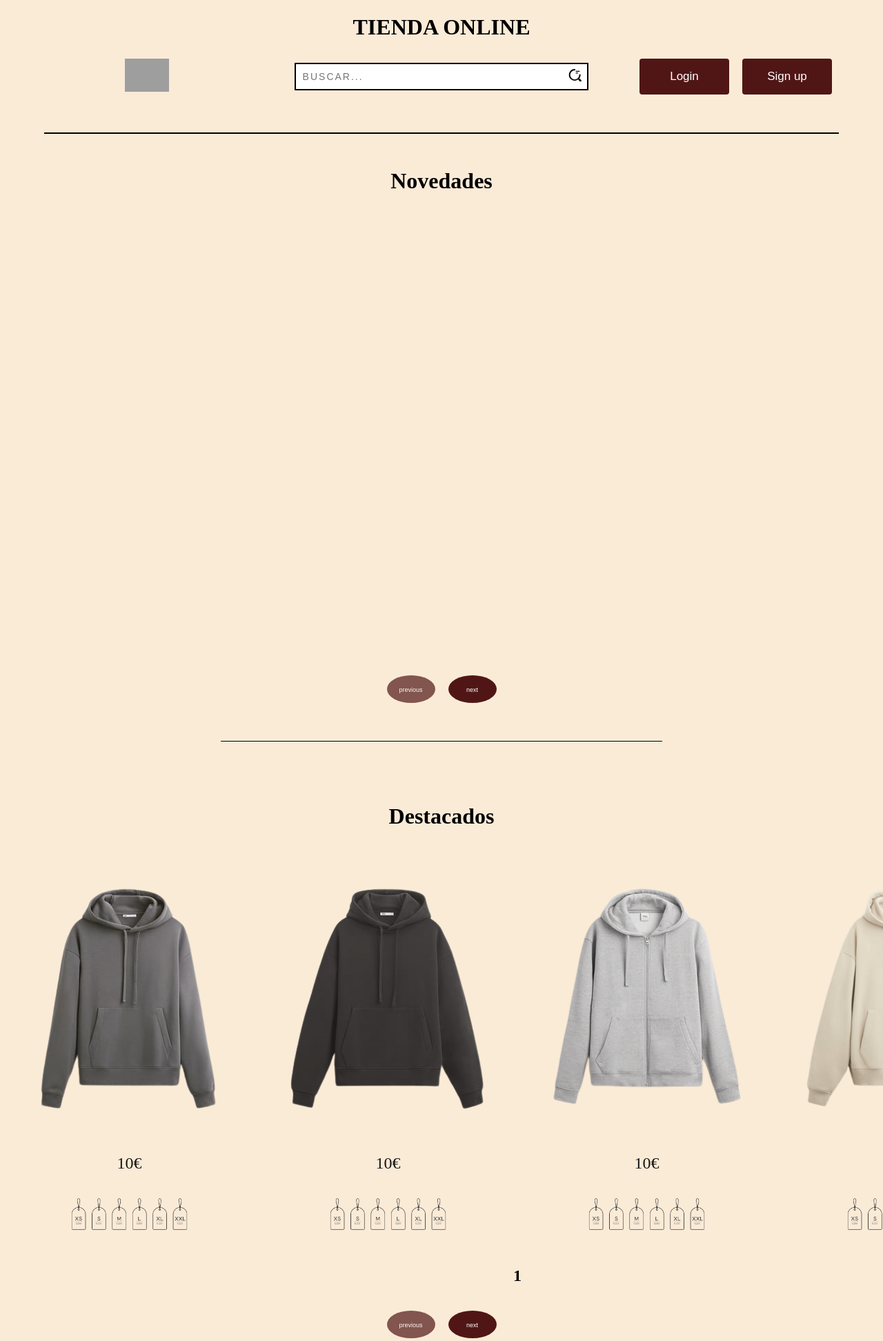
After one commit to cesargmz015/tienda_online, a PHP site: page /php/index.php in a window 1280 px wide. The commit adds this page. Shown: the top 1944 px of the page at 69% size. Run offline with PHP 8.4, Linux system fonts and the light colour scheme; data that the repository does not hold is empty; grey boxes are pictures that could not be loaded.

Commit message:
añadidos archivos php. seguir con back

```diff
--- a/src/html/index.html
+++ b/src/html/index.html
@@ -56,7 +56,7 @@
                 <!-- galeria1 -->
                 <div class="galeria-carrusel1">
                     <section class="imagenes">
-                        <img src="../img/imagen1.png" alt="">
+                        <img src="../img/imagen1.png" alt="" onclick="window.location.href=''">
                         <img src="../img/imagen2.png" alt="">
                         <img src="../img/imagen3.png" alt="">
                         <img src="../img/imagen4.png" alt="">
--- /dev/null
+++ b/src/php/index.php
@@ -0,0 +1,468 @@
+<?php
+require_once("./modelo.php");
+$camiseta = new conexionBBDD("root", "", "127.0.0.1:3306", "tienda_online");
+//$datos = $camiseta->obtenerDatos("SELECT * FROM camiseta ORDER BY fecha LIMIT 4");
+$datos = $camiseta->obtenerDatos("SELECT * FROM camiseta WHERE oferta = 1 LIMIT 4");
+$camisetas = $camiseta->convertirDatos($datos);
+
+//localhost/camiseta.php?id=1
+
+/*$camiseta = new conexionBBDD();
+    $camiseta->consulta("SELECT * FROM camiseta WHERE id=$_GET['id']");
+    $camiseta->tranformarDatos();*/
+?>
+<!DOCTYPE html>
+<html lang="en">
+
+<head>
+    <meta charset="UTF-8">
+    <meta name="viewport" content="width=device-width, initial-scale=1.0">
+    <title>Tienda</title>
+    <link rel="stylesheet" href="../style/style.css">
+    <script src="../js/functions.js"></script>
+</head>
+
+<body>
+    <div class="h1">
+        <h1>TIENDA ONLINE</h1>
+    </div class="h1">
+    <header>
+        <div class="div_header">
+            <div>
+                <a href="./index.html">
+                    <img src="https://static.thenounproject.com/png/127211-200.png" alt="logo_tienda" id="logo_tienda">
+                </a href="./index.html">
+            </div>
+            <div class="input-container-search">
+                <input type="search" name="text" class="input-search" placeholder="buscar...">
+                <span class="icon">
+                    <svg width="19px" height="19px" viewBox="0 0 24 24" fill="none" xmlns="http://www.w3.org/2000/svg">
+                        <g id="SVGRepo_bgCarrier" stroke-width="0"></g>
+                        <g id="SVGRepo_tracerCarrier" stroke-linecap="round" stroke-linejoin="round"></g>
+                        <g id="SVGRepo_iconCarrier">
+                            <path opacity="1" d="M14 5H20" stroke="#000" stroke-width="1.5" stroke-linecap="round" stroke-linejoin="round"></path>
+                            <path opacity="1" d="M14 8H17" stroke="#000" stroke-width="1.5" stroke-linecap="round" stroke-linejoin="round"></path>
+                            <path d="M21 11.5C21 16.75 16.75 21 11.5 21C6.25 21 2 16.75 2 11.5C2 6.25 6.25 2 11.5 2" stroke="#000" stroke-width="2.5" stroke-linecap="round" stroke-linejoin="round">
+                            </path>
+                            <path opacity="1" d="M22 22L20 20" stroke="#000" stroke-width="3.5" stroke-linecap="round" stroke-linejoin="round"></path>
+                        </g>
+                    </svg>
+                </span>
+            </div>
+            <div class="botones_header">
+                <button type="button" id="boton-login"><span>Login</span></button>
+                <button type="button" id="boton-registro"><span>Sign up</span></button>
+            </div>
+        </div>
+        <hr class="hr-header">
+    </header>
+    <main>
+        <h1>Novedades</h1>
+        <!-- carrusel1 -->
+        <div class="carrusel">
+            <div class="galeria-carrusel1">
+                <section class="imagenes">
+                    <?php
+                    for ($i = 0; $i < count($camisetas); $i++) {
+                        $id = $camisetas[$i]->id;
+                        // Aquí se imprime solamente la imagen
+                    ?>
+                        <img src="https://http2.mlstatic.com/kit-30-camiseta-cinza-mescla-100-poliester-p-sublimaco-D_NQ_NP_783353-MLB31054611930_062019-F.jpg" alt="Camiseta" onclick="window.location.href='camiseta.php?id=<?= $id ?>'">
+                    <?php
+                    }
+                    ?>
+                </section>
+                <section class="detalles">
+                    <?php
+                    for ($i = 0; $i < count($camisetas); $i++) {
+                        $titulo = $camisetas[$i]->nombre;
+                        $precio = $camisetas[$i]->precio;
+                        $descripcion = $camisetas[$i]->descripcion;
+                        // Aquí se imprime solamente los detalles de la camiseta
+                    ?>
+                        <div class="div-detalles">
+                            <h2><?= $precio ?>€</h2>
+                            <img src="../img/tallas.png" alt="" class="tallas">
+                            <p><?= $titulo ?></p>
+                            <p><?= $descripcion ?></p>
+                        </div>
+                    <?php
+                    }
+                    ?>
+                </section>
+                <!-- Aquí puedes seguir con cualquier otro contenido que desees agregar -->
+            </div>
+
+            <!-- galeria1 -->
+            <!-- <div class="galeria-carrusel1">
+                <section class="imagenes">
+                    <img src="../img/imagen1.png" alt="" onclick="window.location.href=''">
+                    <img src="../img/imagen2.png" alt="">
+                    <img src="../img/imagen3.png" alt="">
+                    <img src="../img/imagen4.png" alt="">
+                </section>
+                <section class="detalles">
+                    <div class="div-detalles">
+                        <h2>10€</h2>
+                        <img src="../img/tallas.png" alt="" class="tallas">
+                    </div class="div-detalles">
+                    <div class="div-detalles">
+                        <h2>10€</h2>
+                        <img src="../img/tallas.png" alt="" class="tallas">
+                    </div class="div-detalles">
+                    <div class="div-detalles">
+                        <h2>10€</h2>
+                        <img src="../img/tallas.png" alt="" class="tallas">
+                    </div class="div-detalles">
+                    <div class="div-detalles">
+                        <h2>10€</h2>
+                        <img src="../img/tallas.png" alt="" class="tallas">
+                    </div class="div-detalles">
+                </section>
+                <h4>1</h4>
+            </div> -->
+            <!-- galeria2 -->
+            <div class="galeria-carrusel1">
+                <section class="imagenes">
+                    <img src="../img/imagen2.png" alt="">
+                    <img src="../img/imagen1.png" alt="">
+                    <img src="../img/imagen4.png" alt="">
+                    <img src="../img/imagen3.png" alt="">
+                </section>
+                <section class="detalles">
+                    <div class="div-detalles">
+                        <h2>15€</h2>
+                        <img src="../img/tallas.png" alt="" class="tallas">
+                    </div class="div-detalles">
+                    <div class="div-detalles">
+                        <h2>15€</h2>
+                        <img src="../img/tallas.png" alt="" class="tallas">
+                    </div class="div-detalles">
+                    <div class="div-detalles">
+                        <h2>15€</h2>
+                        <img src="../img/tallas.png" alt="" class="tallas">
+                    </div class="div-detalles">
+                    <div class="div-detalles">
+                        <h2>15€</h2>
+                        <img src="../img/tallas.png" alt="" class="tallas">
+                    </div class="div-detalles">
+                </section>
+                <h4>2</h4>
+            </div>
+            <!-- galeria3 -->
+            <div class="galeria-carrusel1">
+                <section class="imagenes">
+                    <img src="../img/imagen3.png" alt="">
+                    <img src="../img/imagen1.png" alt="">
+                    <img src="../img/imagen4.png" alt="">
+                    <img src="../img/imagen2.png" alt="">
+                </section>
+                <section class="detalles">
+                    <div class="div-detalles">
+                        <h2>20€</h2>
+                        <img src="../img/tallas.png" alt="" class="tallas">
+                    </div class="div-detalles">
+                    <div class="div-detalles">
+                        <h2>20€</h2>
+                        <img src="../img/tallas.png" alt="" class="tallas">
+                    </div class="div-detalles">
+                    <div class="div-detalles">
+                        <h2>20€</h2>
+                        <img src="../img/tallas.png" alt="" class="tallas">
+                    </div class="div-detalles">
+                    <div class="div-detalles">
+                        <h2>20€</h2>
+                        <img src="../img/tallas.png" alt="" class="tallas">
+                    </div class="div-detalles">
+                </section>
+                <h4>3</h4>
+            </div>
+        </div>
+        <div class="div-botones-galeria">
+            <button class="btn-prev-carrusel1"><span>previous</span></button>
+            <button class="btn-next-carrusel1"><span>next</span></button>
+        </div>
+        <hr class="hr-main">
+        <br>
+        <h1>Destacados</h1>
+        <!-- carrusel2 -->
+        <div class="carrusel">
+            <!-- galeria1 -->
+            <div class="galeria-carrusel2">
+                <section class="imagenes">
+                    <img src="../img/imagen1.png" alt="">
+                    <img src="../img/imagen2.png" alt="">
+                    <img src="../img/imagen3.png" alt="">
+                    <img src="../img/imagen4.png" alt="">
+                </section>
+                <section class="detalles">
+                    <div class="div-detalles">
+                        <h2>10€</h2>
+                        <img src="../img/tallas.png" alt="" class="tallas">
+                    </div class="div-detalles">
+                    <div class="div-detalles">
+                        <h2>10€</h2>
+                        <img src="../img/tallas.png" alt="" class="tallas">
+                    </div class="div-detalles">
+                    <div class="div-detalles">
+                        <h2>10€</h2>
+                        <img src="../img/tallas.png" alt="" class="tallas">
+                    </div class="div-detalles">
+                    <div class="div-detalles">
+                        <h2>10€</h2>
+                        <img src="../img/tallas.png" alt="" class="tallas">
+                    </div class="div-detalles">
+                </section>
+                <h4>1</h4>
+            </div>
+            <!-- galeria2 -->
+            <div class="galeria-carrusel2">
+                <section class="imagenes">
+                    <img src="../img/imagen2.png" alt="">
+                    <img src="../img/imagen1.png" alt="">
+                    <img src="../img/imagen4.png" alt="">
+                    <img src="../img/imagen3.png" alt="">
+                </section>
+                <section class="detalles">
+                    <div class="div-detalles">
+                        <h2>15€</h2>
+                        <img src="../img/tallas.png" alt="" class="tallas">
+                    </div class="div-detalles">
+                    <div class="div-detalles">
+                        <h2>15€</h2>
+                        <img src="../img/tallas.png" alt="" class="tallas">
+                    </div class="div-detalles">
+                    <div class="div-detalles">
+                        <h2>15€</h2>
+                        <img src="../img/tallas.png" alt="" class="tallas">
+                    </div class="div-detalles">
+                    <div class="div-detalles">
+                        <h2>15€</h2>
+                        <img src="../img/tallas.png" alt="" class="tallas">
+                    </div class="div-detalles">
+                </section>
+                <h4>2</h4>
+            </div>
+            <!-- galeria3 -->
+            <div class="galeria-carrusel2">
+                <section class="imagenes">
+                    <img src="../img/imagen3.png" alt="">
+                    <img src="../img/imagen1.png" alt="">
+                    <img src="../img/imagen4.png" alt="">
+                    <img src="../img/imagen2.png" alt="">
+                </section>
+                <section class="detalles">
+                    <div class="div-detalles">
+                        <h2>20€</h2>
+                        <img src="../img/tallas.png" alt="" class="tallas">
+                    </div class="div-detalles">
+                    <div class="div-detalles">
+                        <h2>20€</h2>
+                        <img src="../img/tallas.png" alt="" class="tallas">
+                    </div class="div-detalles">
+                    <div class="div-detalles">
+                        <h2>20€</h2>
+                        <img src="../img/tallas.png" alt="" class="tallas">
+                    </div class="div-detalles">
+                    <div class="div-detalles">
+                        <h2>20€</h2>
+                        <img src="../img/tallas.png" alt="" class="tallas">
+                    </div class="div-detalles">
+                </section>
+                <h4>3</h4>
+            </div>
+        </div>
+        <div class="div-botones-galeria">
+            <button class="btn-prev-carrusel2"><span>previous</span></button>
+            <button class="btn-next-carrusel2"><span>next</span></button>
+        </div>
+        <hr class="hr-main">
+        <br>
+        <h1>Ofertas</h1>
+        <!-- carrusel3 -->
+        <div class="carrusel">
+            <!-- galeria1 -->
+            <div class="galeria-carrusel3">
+                <section class="imagenes">
+                    <img src="../img/imagen1.png" alt="">
+                    <img src="../img/imagen2.png" alt="">
+                    <img src="../img/imagen3.png" alt="">
+                    <img src="../img/imagen4.png" alt="">
+                </section>
+                <section class="detalles">
+                    <div class="div-detalles">
+                        <h2>10€</h2>
+                        <img src="../img/tallas.png" alt="" class="tallas">
+                    </div class="div-detalles">
+                    <div class="div-detalles">
+                        <h2>10€</h2>
+                        <img src="../img/tallas.png" alt="" class="tallas">
+                    </div class="div-detalles">
+                    <div class="div-detalles">
+                        <h2>10€</h2>
+                        <img src="../img/tallas.png" alt="" class="tallas">
+                    </div class="div-detalles">
+                    <div class="div-detalles">
+                        <h2>10€</h2>
+                        <img src="../img/tallas.png" alt="" class="tallas">
+                    </div class="div-detalles">
+                </section>
+                <h4>1</h4>
+            </div>
+            <!-- galeria2 -->
+            <div class="galeria-carrusel3">
+                <section class="imagenes">
+                    <img src="../img/imagen2.png" alt="">
+                    <img src="../img/imagen1.png" alt="">
+                    <img src="../img/imagen4.png" alt="">
+                    <img src="../img/imagen3.png" alt="">
+                </section>
+                <section class="detalles">
+                    <div class="div-detalles">
+                        <h2>15€</h2>
+                        <img src="../img/tallas.png" alt="" class="tallas">
+                    </div class="div-detalles">
+                    <div class="div-detalles">
+                        <h2>15€</h2>
+                        <img src="../img/tallas.png" alt="" class="tallas">
+                    </div class="div-detalles">
+                    <div class="div-detalles">
+                        <h2>15€</h2>
+                        <img src="../img/tallas.png" alt="" class="tallas">
+                    </div class="div-detalles">
+                    <div class="div-detalles">
+                        <h2>15€</h2>
+                        <img src="../img/tallas.png" alt="" class="tallas">
+                    </div class="div-detalles">
+                </section>
+                <h4>2</h4>
+            </div>
+            <!-- galeria3 -->
+            <div class="galeria-carrusel3">
+                <section class="imagenes">
+                    <img src="../img/imagen3.png" alt="">
+                    <img src="../img/imagen1.png" alt="">
+                    <img src="../img/imagen4.png" alt="">
+                    <img src="../img/imagen2.png" alt="">
+                </section>
+                <section class="detalles">
+                    <div class="div-detalles">
+                        <h2>20€</h2>
+                        <img src="../img/tallas.png" alt="" class="tallas">
+                    </div class="div-detalles">
+                    <div class="div-detalles">
+                        <h2>20€</h2>
+                        <img src="../img/tallas.png" alt="" class="tallas">
+                    </div class="div-detalles">
+                    <div class="div-detalles">
+                        <h2>20€</h2>
+                        <img src="../img/tallas.png" alt="" class="tallas">
+                    </div class="div-detalles">
+                    <div class="div-detalles">
+                        <h2>20€</h2>
+                        <img src="../img/tallas.png" alt="" class="tallas">
+                    </div class="div-detalles">
+                </section>
+                <h4>3</h4>
+            </div>
+        </div>
+        <div class="div-botones-galeria">
+            <button class="btn-prev-carrusel3"><span>previous</span></button>
+            <button class="btn-next-carrusel3"><span>next</span></button>
+        </div>
+    </main>
+    <br>
+    <footer>
+        <hr class="hr-footer">
+        <nav>
+            <div class="div_footer">
+                <div class="div_enlaces_footer">
+                    <a href="">enlace 1</a><br>
+                    <a href="">enlace 2</a><br>
+                    <a href="">enlace 3</a><br>
+                    <a href="">enlace 4</a><br>
+                    <a href="">enlace 5</a><br>
+                </div>
+                <div class="div_enlaces_footer">
+                    <a href="">enlace 1</a><br>
+                    <a href="">enlace 2</a><br>
+                    <a href="">enlace 3</a><br>
+                    <a href="">enlace 4</a><br>
+                    <a href="">enlace 5</a><br>
+                </div>
+                <div class="div_enlaces_footer">
+                    <a href="">enlace 1</a><br>
+                    <a href="">enlace 2</a><br>
+                    <a href="">enlace 3</a><br>
+                    <a href="">enlace 4</a><br>
+                    <a href="">enlace 5</a><br>
+                </div>
+                <div class="div_enlaces_footer">
+                    <a href=""><img src="https://cdn-icons-png.flaticon.com/512/1384/1384031.png" alt="" class="icons_social_media"></a><br>
+                    <a href=""><img src="https://cdn-icons-png.flaticon.com/512/1419/1419524.png" alt="" class="icons_social_media"></a><br>
+                    <a href=""><img src="https://cdn-icons-png.flaticon.com/512/1384/1384023.png" alt="" class="icons_social_media"></a><br>
+                    <a href=""><img src="https://www.svgrepo.com/show/346839/facebook-circle.svg" alt="" class="icons_social_media"></a><br>
+                </div>
+            </div class="div_footer">
+        </nav>
+        <p class="copy">&copy; César Gómez 2023</p>
+        <br>
+    </footer>
+    <div id="login" class="oculto">
+        <div class="modal">
+            <form class="form" action="../php/login.php" method="get">
+                <p class="form-title">Login</p>
+                <div class="input-container">
+                    <input id="email-login" type="email" name="email" placeholder="Enter email">
+                </div>
+                <div class="input-container">
+                    <input id="password-login" type="password" name="password" placeholder="Enter password">
+                </div>
+                <button type="submit" class="submit">
+                    <span>Login</span>
+                </button>
+            </form>
+        </div>
+        <div class="fondo"></div>
+    </div>
+    <div id="registro" class="oculto">
+        <div class="modal">
+            <form class="form" action="../php/signup.php" method="get">
+                <p class="form-title">Sign up</p>
+                <div class="input-container">
+                    <input id="nombre" type="text" name="nombre" placeholder=" Enter name">
+                </div>
+                <div class="input-container">
+                    <input id="apellidos" type="text" name="apellidos" placeholder=" Enter surnames">
+                </div>
+                <div class="input-container">
+                    <input id="dni" type="text" name="dni" placeholder=" Enter dni">
+                </div>
+                <div class="input-container">
+                    <input id="direccion" type="text" name="direccion" placeholder=" Enter adress">
+                </div>
+                <div class="input-container">
+                    <input id="telefono" type="tel" name="telefono" placeholder=" Enter phone number">
+                </div>
+                <div class="input-container">
+                    <input id="email-signup" type="email" name="email" placeholder=" Enter email">
+                </div>
+                <div class="input-container">
+                    <input id="password-signup" type="password" name="password" placeholder="Enter password">
+                </div>
+                <br>
+                <div class="terminos">
+                    <input type="checkbox" name="terminos" id="terminos"><label for="terminos">Términos y
+                        condiciones</label>
+                </div>
+                <br>
+                <button type="submit" class="submit">
+                    <span>Sign up</span>
+                </button>
+            </form>
+        </div>
+        <div class="fondo"></div>
+    </div>
+</body>
+
+</html>
--- /dev/null
+++ b/src/php/modelo.php
@@ -0,0 +1,41 @@
+<?php
+class conexionBBDD {
+    private $conn;
+    function __construct($usuario, $contra, $servidor, $bbdd) {
+        $this->conn = new mysqli($servidor, $usuario, $contra, $bbdd);
+    }
+    function obtenerDatos($consulta) {
+        return mysqli_query($this->conn, $consulta);
+    }
+    function convertirDatos($respuesta) {
+        $arrayDatos = array();
+        while ($dato = $respuesta->fetch_object()) {
+            $arrayDatos[] = $dato;
+        }
+        return $arrayDatos;
+    }
+    /*function modificacion($consulta){
+            $consulta = mysqli_query($this->conn, $consulta);
+            $lineas = $consulta->affected_rows($consulta);
+            return "Se han actualizado $lineas registros";
+        }*/
+}
+
+
+/*$conexion = new conexionBBDD("root", "", "127.0.0.1:3307", "resturante");
+    $datosCompletos = $conexion->obtenerDatos("SELECT * FROM empleados");
+    $datosConvertidos = $conexion->convertirDatos($datosCompletos);
+    var_dump($datosConvertidos);*/
+?>
+
+<?php
+/*
+$conn = new mysqli($usuario, $contra, $servidor, $bbdd);
+$respuesta = mysqli_query($conn, "SELECT * FROM usuario");
+$arrayDatos = array();
+while($dato = $respuesta->fetch_object()){
+    $arrayDatos[] = $dato;
+}
+
+*/
+?>
--- a/src/style/style.css
+++ b/src/style/style.css
@@ -164,6 +164,7 @@ h2 {
 .imagenes {
     display: flex;
     width: 1500px;
+    max-width: 100%;
     height: 430px;
 }
 
@@ -177,7 +178,7 @@ section img,
 }
 
 .imagenes img:hover {
-    cursor: crosshair;
+    cursor: pointer;
     width: 130px;
     opacity: 1;
 }
@@ -200,7 +201,7 @@ h2 {
 
 h4 {
     text-align: center;
-    font-size: large;
+    font-size: x-large;
 }
 
 .div-botones-galeria {
```
Also changed, not shown: src/database/usuarios.sql (added, +93 -0 lines).
